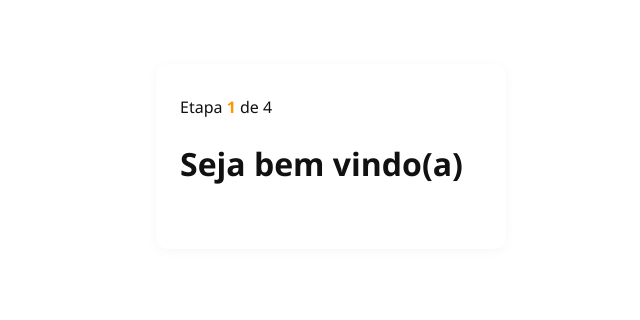
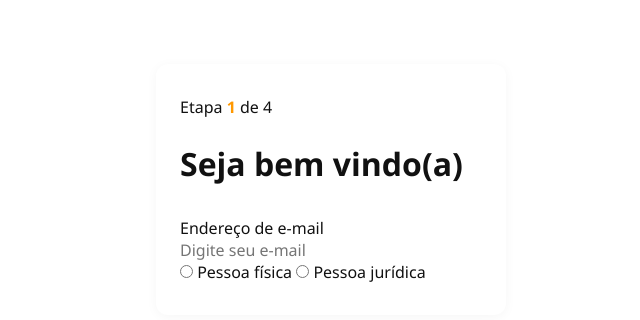
Before and after one commit to eltonlemes/mb-web-test, a Vue app in the folder frontend/: page / in a window 1280 px wide. Shown: the top 320 px of the page, without its empty margins (309-949 px from the left). Built offline with nearby package versions, Linux system fonts and the light colour scheme.

Commit message:
feat: componente StepFirst

```diff
--- a/frontend/src/components/RegistrationForm.vue
+++ b/frontend/src/components/RegistrationForm.vue
@@ -9,10 +9,12 @@
         de 4
       </div>
       <h1>{{ formStore.stepFirst.title }}</h1>
+      <StepFirst v-if="formStore.currentStep === 1" />
     </div>
   </div>
 </template>
 
 <script setup>
 import { formStore } from "../store/formStore.js";
+import StepFirst from "./StepFirst.vue";
 </script>
--- /dev/null
+++ b/frontend/src/components/StepFirst.vue
@@ -0,0 +1,33 @@
+<template>
+  <div>
+    <!-- Campo de e-mail -->
+    <div class="form__group">
+      <label for="email">Endereço de e-mail</label>
+      <input
+        id="email"
+        type="email"
+        v-model="formStore.stepFirst.email"
+        class="form__field"
+        placeholder="Digite seu e-mail"
+      />
+    </div>
+
+    <!-- Tipo de cadastro -->
+    <div class="form__group">
+      <div class="form__radio-group">
+        <label>
+          <input type="radio" value="PF" v-model="formStore.stepFirst.tipoCadastro" />
+          Pessoa física
+        </label>
+        <label>
+          <input type="radio" value="PJ" v-model="formStore.stepFirst.tipoCadastro" />
+          Pessoa jurídica
+        </label>
+      </div>
+    </div>
+  </div>
+</template>
+
+<script setup>
+import { formStore } from "../store/formStore.js";
+</script>
```
